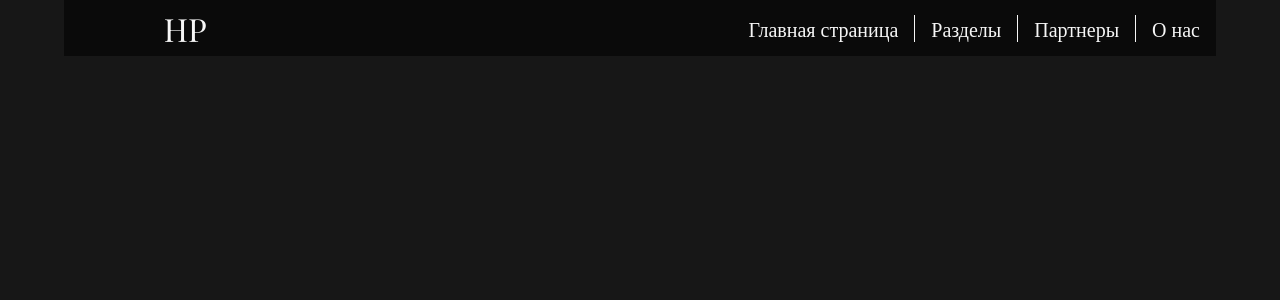
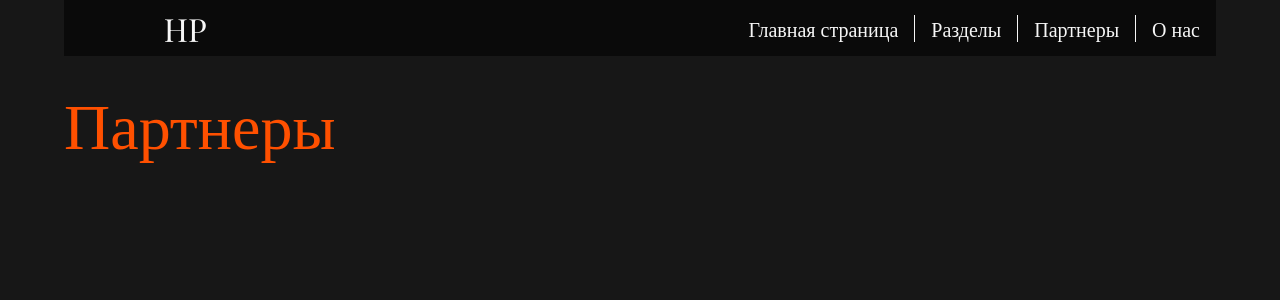
Before and after one commit to FrowningCat/history_in_personalities, a Next.js app: page /partners in a window 1280 px wide. Shown: the top 300 px of the page. Built offline with nearby package versions, Linux system fonts and the light colour scheme.

Commit message:
add partners and aboutUs page

```diff
--- a/app/globals.css
+++ b/app/globals.css
@@ -34,6 +34,13 @@ a {
 .linkText:hover {
   border-bottom: 2px solid #ff5000;
   box-sizing: border-box;
+}
+
+.lorem {
+  color: #ff5000;
+  font-size: 4rem;
+  margin-top: 20vh;
+  margin-left: 5vw;
 }
 
 .anim1 {
--- a/app/globals.scss
+++ b/app/globals.scss
@@ -80,6 +80,13 @@ a {
 .linkText:hover {
     border-bottom: 2px solid $borderColor;
     box-sizing: border-box;
+}
+
+.lorem {
+    color: #ff5000;
+    font-size: 4rem;
+    margin-top: 20vh;
+    margin-left: 5vw;
 }
 
 .anim1 {
--- a/app/partners/page.tsx
+++ b/app/partners/page.tsx
@@ -16,6 +16,32 @@ export default function partners() {
                     <div className="article__topBar__links__text link">
                         <Link href="/article" className="link">
                             Разделы
+                            <div className="article__topBar__links__text__sections">
+                                <text className="article__topBar__links__text__sections__name link">
+                                    <Link
+                                        href="/article/undeservedlyVilified"
+                                        className="link"
+                                    >
+                                        Незаслуденно очерненные
+                                    </Link>
+                                </text>
+                                <text className="article__topBar__links__text__sections__name link">
+                                    <Link
+                                        href="/article/undeservedlyExalted"
+                                        className="link"
+                                    >
+                                        Незаслуденно возвеличены
+                                    </Link>
+                                </text>
+                                <text className="article__topBar__links__text__sections__name link">
+                                    <Link
+                                        href="/article/crazyStories"
+                                        className="link"
+                                    >
+                                        Безумные истории
+                                    </Link>
+                                </text>
+                            </div>
                         </Link>
                     </div>
                     <div className="article__topBar__links__text link">
@@ -28,6 +54,7 @@ export default function partners() {
                     </div>
                 </div>
             </div>
+            <div className="lorem">Партнеры</div>
         </div>
     );
 }
```
Also changed, not shown: app/aboutUs/page.tsx (+27 -0 lines), 1 other file (tests, documents, lock files or other folders).
